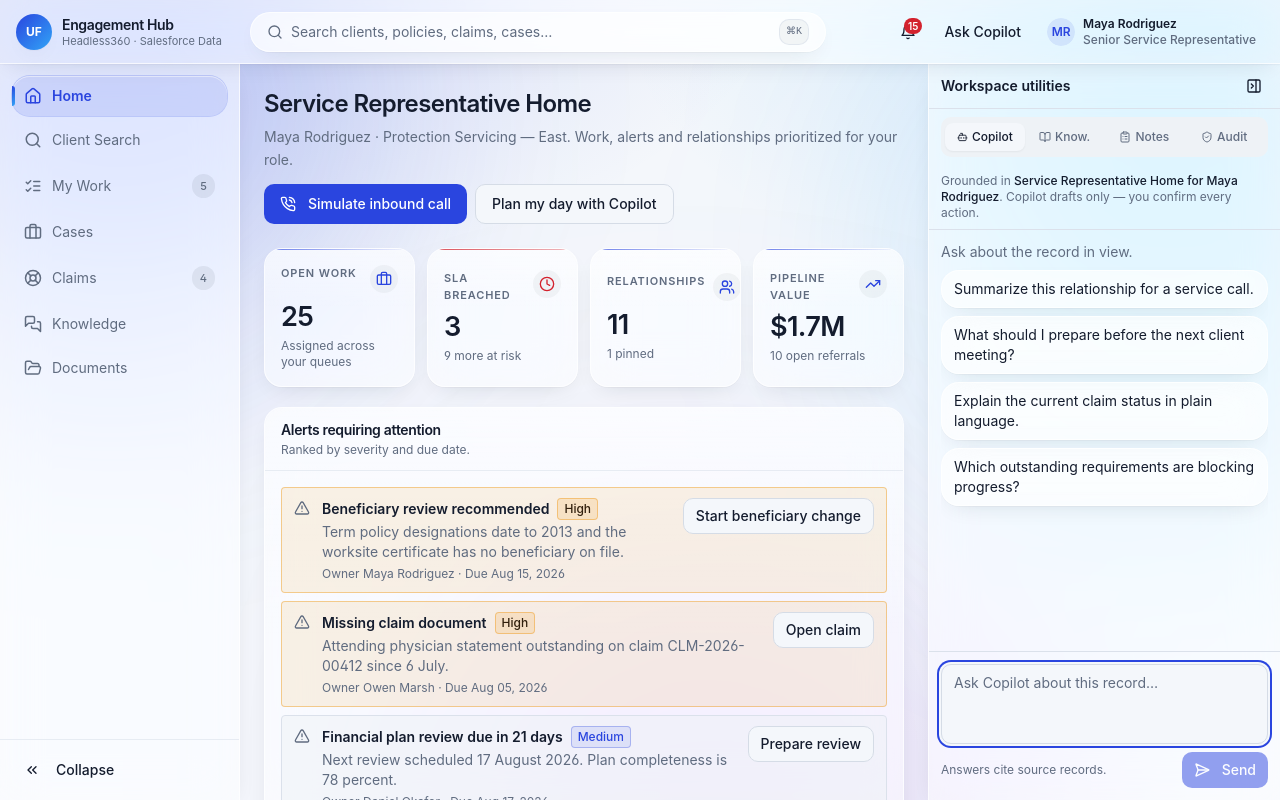
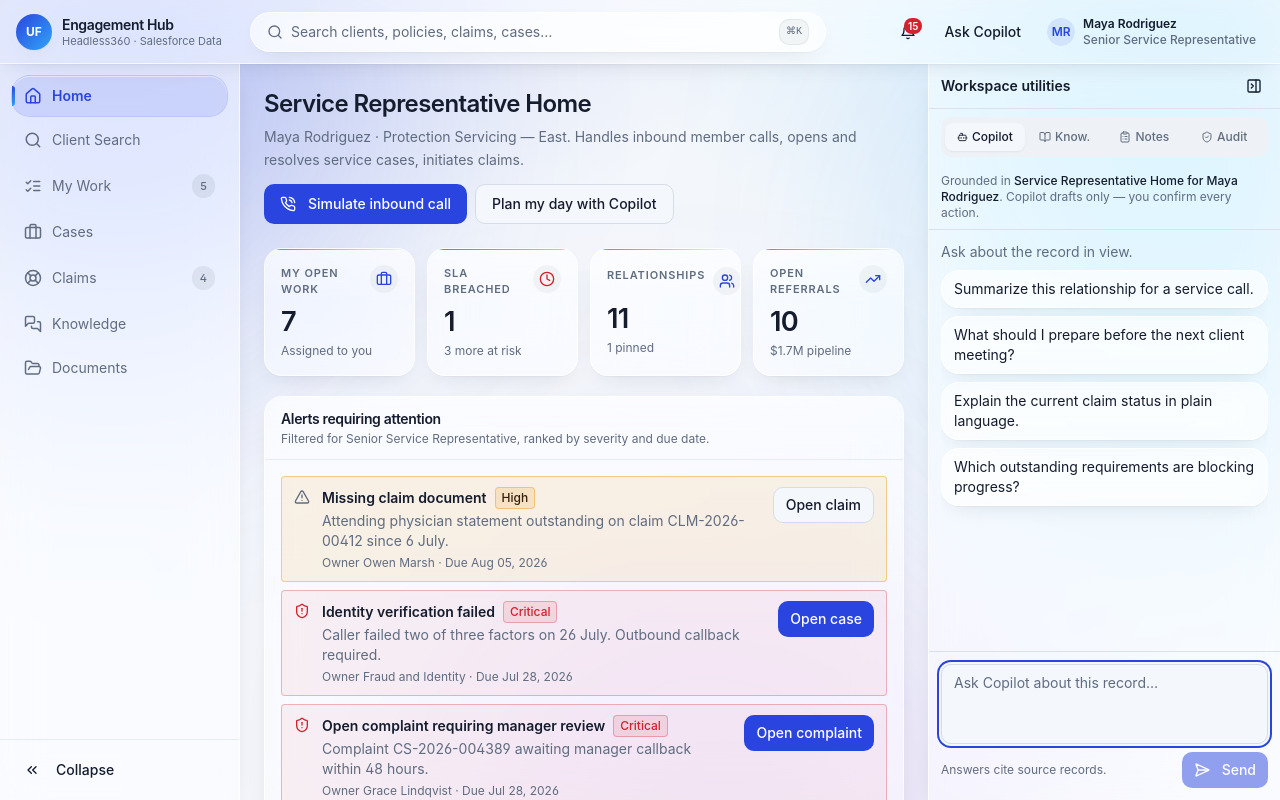
Before and after one commit to vijaypurbhe/mass-mutual, a React (Vite) app: page /login in a window 1280 px wide. Both pictures are taken after a click on the button "Enter workspace". Built offline with nearby package versions, Linux system fonts and the light colour scheme; the HTML template or start-up script is replaced by a standard one.

Commit message:
Changes
Co-authored-by: vijaypurbhe <3916937+vijaypurbhe@users.noreply.github.com>

```diff
--- a/src/pages/Home.tsx
+++ b/src/pages/Home.tsx
@@ -9,34 +9,134 @@ import { currency, relativeTime, shortDate } from "@/lib/format";
 import { HOME_TITLE } from "@/lib/permissions";
 import { ClientService, GovernanceService, WorkflowService } from "@/services";
 import { useQuery } from "@tanstack/react-query";
-import { Briefcase, Clock, PhoneCall, TrendingUp, Users } from "lucide-react";
+import {
+  Activity,
+  Briefcase,
+  CheckCircle2,
+  Clock,
+  FileWarning,
+  PhoneCall,
+  ShieldAlert,
+  TrendingUp,
+  Users,
+} from "lucide-react";
 import { useNavigate } from "react-router-dom";
+import type { AlertRecord, PersonaId, WorkItem } from "@/types";
+
+/** Which alert categories each persona actually cares about on their landing page. */
+const ALERT_FOCUS: Record<PersonaId, AlertRecord["category"][] | "all"> = {
+  service_rep: ["Service", "Identity", "Claims", "Complaint"],
+  advisor: ["Planning", "Policy", "Service"],
+  back_office: ["Policy", "Claims", "Consent"],
+  manager: "all",
+  admin: ["Identity", "Consent", "Policy"],
+  customer: "all",
+};
+
+/** Work items relevant to the signed-in persona. */
+function scopeWork(items: WorkItem[], personaId: PersonaId, actor: string): WorkItem[] {
+  switch (personaId) {
+    case "service_rep":
+      return items.filter((w) => w.assignedTo === actor || (w.category === "Team Queue" && w.assignedTo === "Unassigned"));
+    case "advisor":
+      return items.filter((w) => w.assignedTo === actor || w.category === "Task");
+    case "back_office":
+      return items.filter((w) => w.assignedTo === actor || w.category === "Team Queue" || w.category === "Exception");
+    case "manager":
+      return items.filter((w) => w.category !== "Automation");
+    case "admin":
+      return items.filter((w) => w.category === "Exception" || w.category === "Automation");
+    default:
+      return items;
+  }
+}
 
 export default function HomePage() {
   const { persona, personaId, startInteraction, askCopilot, pinnedClients } = useWorkspace();
   const navigate = useNavigate();
 
   const { data: work = [] } = useQuery({ queryKey: ["work-items"], queryFn: WorkflowService.items });
-  const { data: alerts = [] } = useQuery({ queryKey: ["alerts"], queryFn: GovernanceService.alerts });
+  const { data: allAlerts = [] } = useQuery({ queryKey: ["alerts"], queryFn: GovernanceService.alerts });
   const { data: clients = [] } = useQuery({ queryKey: ["clients"], queryFn: ClientService.list });
   const { data: referrals = [] } = useQuery({ queryKey: ["referrals"], queryFn: WorkflowService.referrals });
+  const { data: plans = [] } = useQuery({ queryKey: ["plans"], queryFn: WorkflowService.plans });
+  const { data: integrations = [] } = useQuery({ queryKey: ["integration-health"], queryFn: GovernanceService.integrationHealth });
 
-  const open = work.filter((w) => w.status !== "Complete");
-  const breached = work.filter((w) => w.slaHealth === "breached").length;
-  const atRisk = work.filter((w) => w.slaHealth === "at_risk").length;
+  const scoped = scopeWork(work, personaId, persona.name);
+  const open = scoped.filter((w) => w.status !== "Complete");
+  const breached = scoped.filter((w) => w.slaHealth === "breached").length;
+  const atRisk = scoped.filter((w) => w.slaHealth === "at_risk").length;
+
+  const focus = ALERT_FOCUS[personaId];
+  const alerts = focus === "all" ? allAlerts : allAlerts.filter((a) => focus.includes(a.category));
+
+  const myReferrals = personaId === "advisor" ? referrals.filter((r) => r.owner === persona.name) : referrals;
+  const approvals = work.filter((w) => w.category === "Approval" && w.status !== "Complete");
+  const exceptions = work.filter((w) => w.category === "Exception" && w.status !== "Complete");
+  const degraded = integrations.filter((i) => i.status !== "Operational");
+  const reviewsDue = plans.filter((p) => p.status === "Review Due").length;
 
   useCopilotContext(
     `${HOME_TITLE[personaId]} for ${persona.name}`,
-    `Persona home view. Open work items: ${open.length}. SLA breached: ${breached}. SLA at risk: ${atRisk}. ` +
-      `Active alerts: ${alerts.map((a) => `${a.title} (${a.severity})`).join("; ")}. ` +
+    `Persona home view for ${persona.title} (${persona.team}). Open work items in scope: ${open.length}. SLA breached: ${breached}. SLA at risk: ${atRisk}. ` +
+      `Alerts in focus: ${alerts.map((a) => `${a.title} (${a.severity})`).join("; ")}. ` +
       `Top work items: ${open.slice(0, 8).map((w) => `${w.workItemId} ${w.type} for ${w.relatedRecord}, due ${w.dueDate}, ${w.slaHealth}`).join("; ")}.`,
   );
+
+  const metrics = (() => {
+    switch (personaId) {
+      case "advisor":
+        return [
+          { label: "My tasks", value: String(open.length), detail: "Advisory follow-ups in flight", icon: Briefcase, to: "/work?tab=tasks" },
+          { label: "Pipeline value", value: currency(myReferrals.reduce((s, r) => s + r.estimatedValue, 0), { compact: true }), detail: `${myReferrals.length} open referrals`, icon: TrendingUp, to: "/work?tab=referrals" },
+          { label: "Plan reviews due", value: String(reviewsDue), detail: `${plans.length} household plans`, icon: Clock, tone: reviewsDue ? ("warning" as const) : undefined, to: "/work?tab=planning" },
+          { label: "Households", value: String(clients.length), detail: `${pinnedClients.length} pinned`, icon: Users, to: "/search" },
+        ];
+      case "back_office":
+        return [
+          { label: "Queue volume", value: String(open.length), detail: "Requirements, exceptions and reviews", icon: Briefcase, to: "/work" },
+          { label: "SLA breached", value: String(breached), detail: `${atRisk} more at risk`, icon: Clock, tone: breached ? ("critical" as const) : ("positive" as const), to: "/work" },
+          { label: "Open exceptions", value: String(exceptions.length), detail: "Data quality and processing", icon: FileWarning, to: "/work?tab=exceptions" },
+          { label: "Unassigned", value: String(scoped.filter((w) => w.assignedTo === "Unassigned" && w.status !== "Complete").length), detail: "Awaiting pick-up", icon: Users, to: "/work" },
+        ];
+      case "manager":
+        return [
+          { label: "Team backlog", value: String(open.length), detail: "Across all servicing queues", icon: Briefcase, to: "/work?tab=team" },
+          { label: "SLA breached", value: String(breached), detail: `${atRisk} more at risk`, icon: Clock, tone: breached ? ("critical" as const) : ("positive" as const), to: "/analytics?dash=service" },
+          { label: "Pending approvals", value: String(approvals.length), detail: "Waiting on your decision", icon: CheckCircle2, to: "/work?tab=approvals" },
+          { label: "Escalations", value: String(alerts.filter((a) => a.severity === "critical" || a.severity === "high").length), detail: "High and critical alerts", icon: ShieldAlert, tone: "warning" as const, to: "/analytics?dash=cx" },
+        ];
+      case "admin":
+        return [
+          { label: "Open exceptions", value: String(exceptions.length), detail: "Governance and data quality", icon: FileWarning, to: "/admin" },
+          { label: "Integration issues", value: String(degraded.length), detail: `${integrations.length} monitored connections`, icon: Activity, tone: degraded.length ? ("critical" as const) : ("positive" as const), to: "/admin" },
+          { label: "Automations", value: String(work.filter((w) => w.category === "Automation").length), detail: "Scheduled jobs today", icon: Briefcase, to: "/admin" },
+          { label: "Client records", value: String(clients.length), detail: "Under governance", icon: Users, to: "/search" },
+        ];
+      default:
+        return [
+          { label: "My open work", value: String(open.length), detail: "Assigned to you", icon: Briefcase, to: "/work" },
+          { label: "SLA breached", value: String(breached), detail: `${atRisk} more at risk`, icon: Clock, tone: breached ? ("critical" as const) : ("positive" as const), to: "/work" },
+          { label: "Relationships", value: String(clients.length), detail: `${pinnedClients.length} pinned`, icon: Users, to: "/search" },
+          { label: "Open referrals", value: String(referrals.length), detail: currency(referrals.reduce((s, r) => s + r.estimatedValue, 0), { compact: true }) + " pipeline", icon: TrendingUp, to: "/work?tab=referrals" },
+        ];
+    }
+  })();
+
+  const workSectionTitle: Record<PersonaId, string> = {
+    service_rep: "My priority work",
+    advisor: "Advisory follow-ups",
+    back_office: "Queue — next best items",
+    manager: "Team work needing intervention",
+    admin: "Exceptions and automation runs",
+    customer: "Priority work",
+  };
 
   return (
     <div className="space-y-5">
       <PageHeader
         title={HOME_TITLE[personaId]}
-        description={`${persona.name} · ${persona.team}. Work, alerts and relationships prioritized for your role.`}
+        description={`${persona.name} · ${persona.team}. ${persona.description}`}
         actions={
           <>
             {personaId === "service_rep" && (
@@ -51,7 +151,7 @@ export default function HomePage() {
             )}
             <Button
               variant="outline"
-              onClick={() => askCopilot({ prompt: "Prioritize my day: what needs attention first and why?", contextLabel: HOME_TITLE[personaId] })}
+              onClick={() => askCopilot({ prompt: `Prioritize my day as ${persona.title}: what needs attention first and why?`, contextLabel: HOME_TITLE[personaId] })}
             >
               Plan my day with Copilot
             </Button>
@@ -60,33 +160,72 @@ export default function HomePage() {
       />
 
       <div className="grid gap-3 sm:grid-cols-2 xl:grid-cols-4">
-        <MetricCard label="Open work" value={String(open.length)} detail="Assigned across your queues" icon={Briefcase} onClick={() => navigate("/work")} />
-        <MetricCard label="SLA breached" value={String(breached)} detail={`${atRisk} more at risk`} icon={Clock} tone={breached ? "critical" : "positive"} onClick={() => navigate("/work")} />
-        <MetricCard label="Relationships" value={String(clients.length)} detail={`${pinnedClients.length} pinned`} icon={Users} onClick={() => navigate("/search")} />
-        <MetricCard
-          label="Pipeline value"
-          value={currency(referrals.reduce((sum, r) => sum + r.estimatedValue, 0), { compact: true })}
-          detail={`${referrals.length} open referrals`}
-          icon={TrendingUp}
-          onClick={() => navigate("/work?tab=referrals")}
-        />
+        {metrics.map((m) => (
+          <MetricCard key={m.label} label={m.label} value={m.value} detail={m.detail} icon={m.icon} tone={m.tone} onClick={() => navigate(m.to)} />
+        ))}
       </div>
 
       {alerts.length > 0 && (
-        <SectionCard title="Alerts requiring attention" description="Ranked by severity and due date." contentClassName="space-y-2">
+        <SectionCard title="Alerts requiring attention" description={`Filtered for ${persona.title}, ranked by severity and due date.`} contentClassName="space-y-2">
           {alerts.slice(0, 4).map((alert) => (
-            <AlertBanner
-              key={alert.id}
-              alert={alert}
-              onAction={() => (alert.actionHref ? navigate(alert.actionHref) : navigate("/work"))}
-            />
+            <AlertBanner key={alert.id} alert={alert} onAction={() => (alert.actionHref ? navigate(alert.actionHref) : navigate("/work"))} />
           ))}
         </SectionCard>
       )}
 
+      {personaId === "advisor" && myReferrals.length > 0 && (
+        <SectionCard title="Opportunities and referrals" description="Sourced from planning gaps, life events and household coverage analysis." contentClassName="p-0">
+          <DataTable
+            caption="Advisor referrals"
+            rows={myReferrals.slice(0, 6)}
+            onRowClick={() => navigate("/work?tab=referrals")}
+            columns={[
+              { key: "household", header: "Household", render: (r) => <span className="font-medium">{r.householdName}</span> },
+              { key: "type", header: "Opportunity", render: (r) => r.type },
+              { key: "stage", header: "Stage", render: (r) => r.stage },
+              { key: "value", header: "Estimated value", sortValue: (r) => r.estimatedValue, render: (r) => <span className="num">{currency(r.estimatedValue)}</span> },
+              { key: "source", header: "Source", render: (r) => <span className="text-muted-foreground">{r.source}</span> },
+            ]}
+          />
+        </SectionCard>
+      )}
+
+      {personaId === "manager" && (
+        <SectionCard title="Approvals waiting on you" description="Decisions blocking downstream servicing." contentClassName="p-0">
+          <DataTable
+            caption="Pending approvals"
+            rows={approvals}
+            onRowClick={() => navigate("/work?tab=approvals")}
+            columns={[
+              { key: "id", header: "Item", render: (r) => <span className="num text-xs">{r.workItemId}</span> },
+              { key: "type", header: "Decision", render: (r) => <span className="font-medium">{r.type}</span> },
+              { key: "record", header: "Related record", render: (r) => r.relatedRecord },
+              { key: "sla", header: "SLA", render: (r) => <SlaIndicator health={r.slaHealth} /> },
+              { key: "due", header: "Due", sortValue: (r) => r.dueDate, render: (r) => <span className="whitespace-nowrap">{shortDate(r.dueDate)}</span> },
+            ]}
+          />
+        </SectionCard>
+      )}
+
+      {personaId === "admin" && (
+        <SectionCard title="Integration health" description="Salesforce and platform connections feeding this Headless360 experience." contentClassName="p-0">
+          <DataTable
+            caption="Integration health"
+            rows={integrations}
+            columns={[
+              { key: "name", header: "Connection", render: (r) => <span className="font-medium">{r.name}</span> },
+              { key: "status", header: "Status", render: (r) => <span className={r.status === "Operational" ? "text-muted-foreground" : "font-medium text-destructive"}>{r.status}</span> },
+              { key: "latency", header: "Latency", sortValue: (r) => r.latencyMs, render: (r) => <span className="num">{r.latencyMs} ms</span> },
+              { key: "throughput", header: "Throughput", render: (r) => r.throughput },
+              { key: "event", header: "Last event", render: (r) => <span className="text-muted-foreground">{relativeTime(r.lastEvent)}</span> },
+            ]}
+          />
+        </SectionCard>
+      )}
+
       <SectionCard
-        title="Priority work"
-        description="Highest-priority items assigned to you or your team."
+        title={workSectionTitle[personaId]}
+        description="Highest-priority items in your scope."
         actions={
           <Button variant="outline" size="sm" onClick={() => navigate("/work")}>
             Open full queue
@@ -97,11 +236,12 @@ export default function HomePage() {
         <DataTable
           caption="Priority work items"
           rows={open.slice(0, 8)}
-          onRowClick={(row) => navigate("/work")}
+          onRowClick={() => navigate("/work")}
           columns={[
             { key: "id", header: "Item", render: (r) => <span className="num text-xs">{r.workItemId}</span> },
             { key: "type", header: "Type", sortValue: (r) => r.type, render: (r) => <span className="font-medium">{r.type}</span> },
             { key: "record", header: "Related record", render: (r) => r.relatedRecord },
+            { key: "owner", header: "Owner", render: (r) => <span className="text-muted-foreground">{r.assignedTo}</span> },
             { key: "status", header: "Status", render: (r) => <RecordStatus status={r.status} /> },
             { key: "sla", header: "SLA", render: (r) => <SlaIndicator health={r.slaHealth} /> },
             { key: "due", header: "Due", sortValue: (r) => r.dueDate, render: (r) => <span className="whitespace-nowrap">{shortDate(r.dueDate)}</span> },
```
